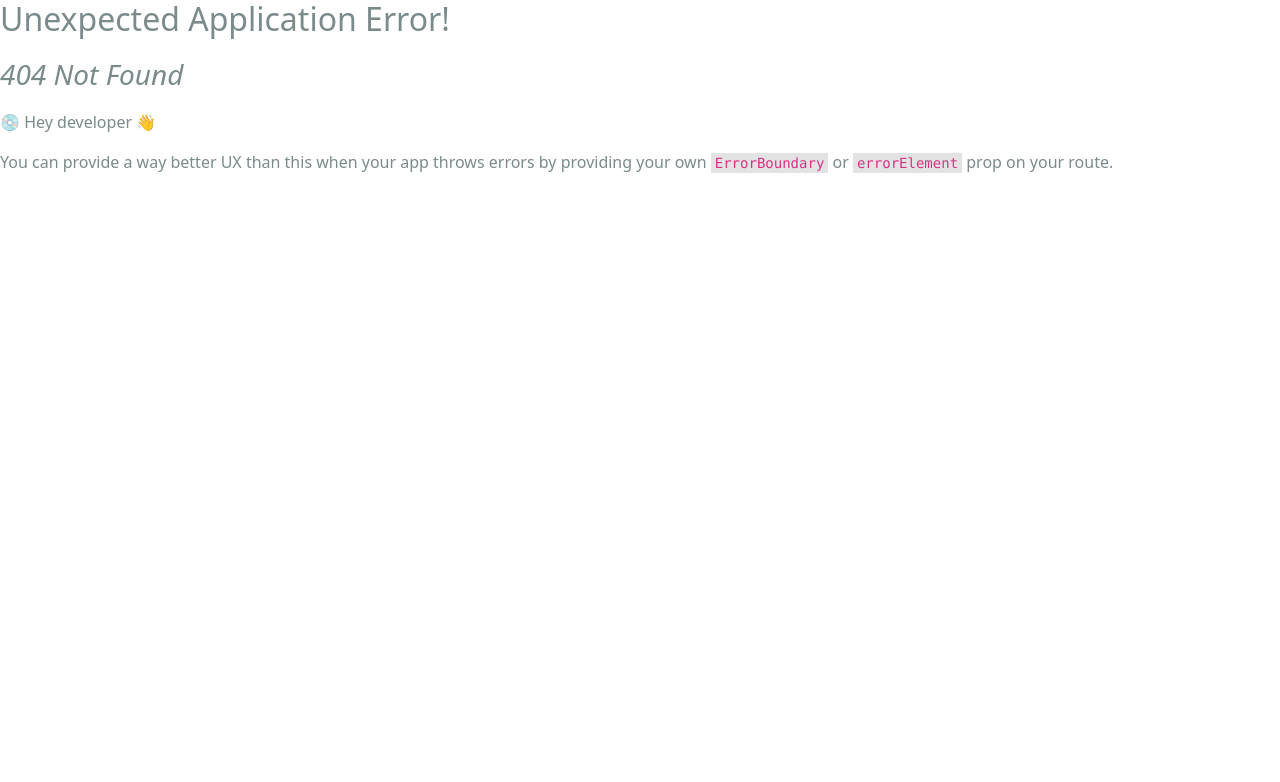
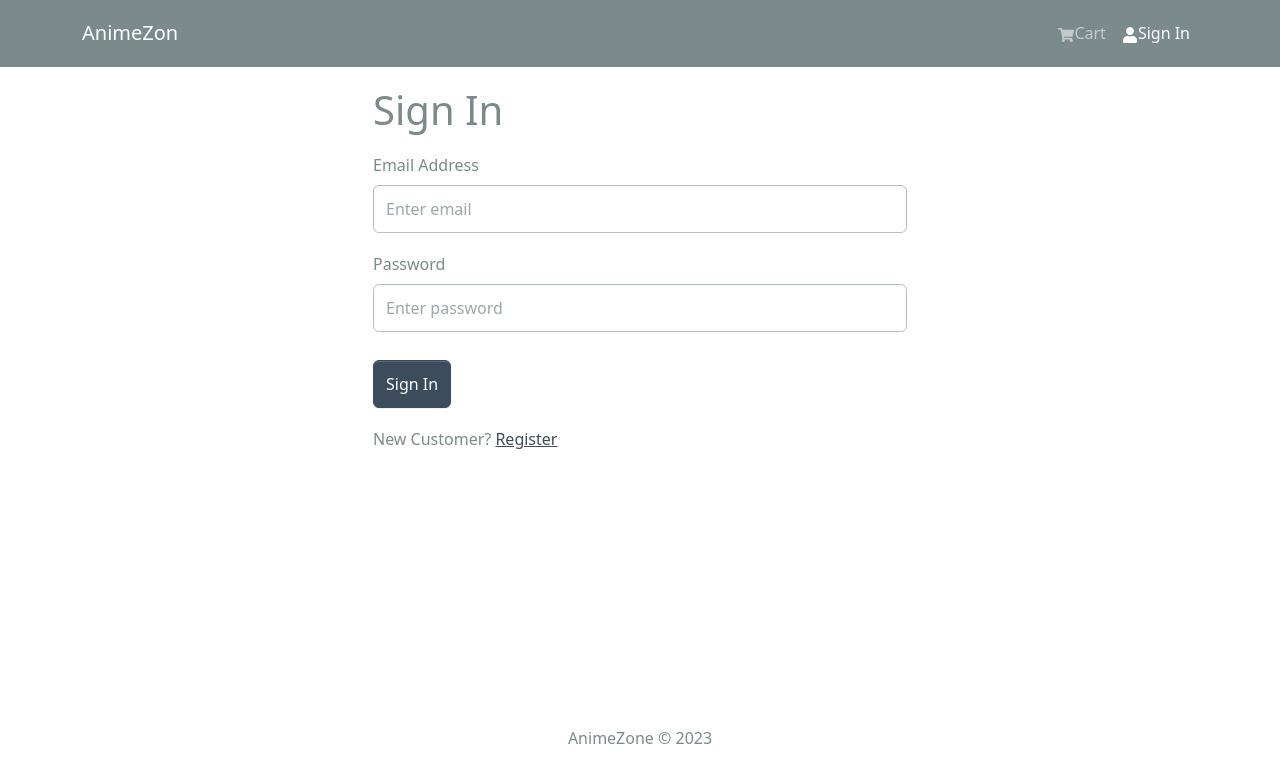
Before and after one commit to Minsu386/AnimeZon_v2, a React (Create React App) app in the folder frontend/: page /login in a window 1280 px wide. Before the commit this address had no page. Shown: the top 782 px of the page. Built offline with nearby package versions, Linux system fonts and the light colour scheme.

Commit message:
Login Functionality created

```diff
--- a/frontend/package.json
+++ b/frontend/package.json
@@ -18,6 +18,7 @@
     "react-router-bootstrap": "^0.26.2",
     "react-router-dom": "^6.14.2",
     "react-scripts": "5.0.1",
+    "react-toastify": "^9.1.3",
     "web-vitals": "^2.1.4"
   },
   "scripts": {
--- a/frontend/src/App.js
+++ b/frontend/src/App.js
@@ -1,6 +1,8 @@
 import React from 'react';
 import { Container } from 'react-bootstrap';
 import { Outlet } from 'react-router-dom';
+import { ToastContainer } from 'react-toastify'
+import 'react-toastify/dist/ReactToastify.css'
 import Header from './components/Header';
 import Footer from './components/Footer';
 
@@ -15,6 +17,7 @@
         </Container>
       </main>
       <Footer />
+      <ToastContainer />
     </>
   )
 }
--- /dev/null
+++ b/frontend/src/components/FormContainer.jsx
@@ -0,0 +1,17 @@
+import { Container, Row, Col } from 'react-bootstrap'
+
+import React, { children } from 'react'
+
+const FormContainer = ( {children} ) => {
+  return (
+    <Container>
+      <Row className='justify-content-md-center'>
+        <Col xs={12} md={6}>
+          { children}
+        </Col>
+      </Row>
+    </Container>
+  )
+}
+
+export default FormContainer
--- a/frontend/src/components/Header.jsx
+++ b/frontend/src/components/Header.jsx
@@ -1,13 +1,17 @@
 import React from 'react'
 import { useSelector } from 'react-redux';
-import { Badge, Navbar, Nav, Container, NavbarBrand } from 'react-bootstrap';
+import { Badge, Navbar, Nav, Container, NavbarBrand, NavDropdown } from 'react-bootstrap';
 import { FaShoppingCart, FaUser } from 'react-icons/fa';
 import { LinkContainer } from 'react-router-bootstrap';
 import { Link } from 'react-router-dom';
 
 const Header = () => {
   const { cartItems } = useSelector((state) => state.cart);
+  const { userInfo } = useSelector((state) => state.auth);
 
+  const logoutHandler = () => {
+    console.log('logout');
+  }
 
   return (
     <header>
@@ -32,9 +36,23 @@
 
                 </Nav.Link>
               </LinkContainer>
-              <LinkContainer to='/login'>
-                <Nav.Link><FaShoppingCart />Sign In</Nav.Link>
+              { userInfo ? (
+                <NavDropdown title={userInfo.name} id='username'>
+                  <LinkContainer to='/profile'>
+                    <NavDropdown.Item>Profile</NavDropdown.Item>
+                  </LinkContainer>
+                  <NavDropdown.Item onClick={logoutHandler}>
+                    Logout
+                  </NavDropdown.Item>
+                </NavDropdown>
+              ) : (
+                <LinkContainer to='/login'>
+                <Nav.Link href='/login'>
+                  <FaUser />Sign In
+                </Nav.Link>
               </LinkContainer>
+              )}
+
             </Nav>
           </Navbar.Collapse>
         </Container>
--- a/frontend/src/index.js
+++ b/frontend/src/index.js
@@ -11,6 +11,8 @@
 import HomeScreen from './screens/HomeScreen';
 import ProductScreen from './screens/ProductScreen';
 import CartScreen from './screens/CartScreen';
+import LoginScreen from './screens/LoginScreen';
+
 
 const router = createBrowserRouter(
   createRoutesFromElements(
@@ -18,6 +20,7 @@
       <Route index={true} path="/" element={<HomeScreen />} />
       <Route path="/product/:id" element={<ProductScreen />} />
       <Route path="/cart" element={<CartScreen />} />
+      <Route path="/login" element={<LoginScreen />} />
     </Route>
   )
 )
--- /dev/null
+++ b/frontend/src/screens/LoginScreen.jsx
@@ -0,0 +1,85 @@
+import React, { useState, useEffect } from 'react'
+import { Link, useLocation, useNavigate } from 'react-router-dom';
+import { useDispatch, useSelector } from 'react-redux';
+import { Form, Button, Row, Col } from 'react-bootstrap';
+import FormContainer from '../components/FormContainer';
+import Loader from '../components/loader';
+import { useLoginMutation } from '../slices/usersApiSlice';
+import { setCredentials } from '../slices/authSlice';
+import { toast } from 'react-toastify';
+
+
+const LoginScreen = () => {
+  const [email, setEmail] = useState('')
+  const [password, setPassword] = useState('')
+
+  const dispatch = useDispatch();
+  const navigate = useNavigate();
+
+  const [login, {isLoading}] = useLoginMutation();
+
+  const { userInfo } = useSelector((state) => state.auth);
+
+  const { search } = useLocation();
+  const sp = new URLSearchParams(search);
+  const redirect = sp.get('redirect') || '/';
+
+  useEffect(() => {
+    if (userInfo) {
+      navigate(redirect);
+    }
+  }, [userInfo, redirect, navigate])
+
+  const submitHandler = async (e) => {
+    e.preventDefault()
+    try {
+      const res = await login({ email, password }).unwrap();
+      dispatch(setCredentials({...res, }));
+      navigate(redirect);
+    } catch (err) {
+      toast.error(err?.data?.message || err.error)
+    }
+  }
+
+  return (
+    <FormContainer>
+      <h1>Sign In</h1>
+
+      <Form onSubmit={submitHandler}>
+        <Form.Group controlId='email' className='my-3'>
+          <Form.Label>Email Address</Form.Label>
+          <Form.Control
+            type='email'
+            placeholder='Enter email'
+            value={email}
+            onChange={(e) => setEmail(e.target.value)}>
+          </Form.Control>
+        </Form.Group>
+
+        <Form.Group controlId='password' className='my-3'>
+          <Form.Label>Password</Form.Label>
+          <Form.Control
+            type='password'
+            placeholder='Enter password'
+            value={password}
+            onChange={(e) => setPassword(e.target.value)}>
+          </Form.Control>
+        </Form.Group>
+
+        <Button type='submit' variant='primary' className='mt-2' disabled={ isLoading }>
+          Sign In
+        </Button>
+
+        { isLoading && <Loader /> }
+      </Form>
+
+      <Row className='py-3'>
+        <Col>
+          New Customer? <Link to={ redirect ? `/register?redirect=${redirect}` : `/register` }>Register</Link>
+        </Col>
+      </Row>
+    </FormContainer>
+  )
+}
+
+export default LoginScreen
--- /dev/null
+++ b/frontend/src/slices/authSlice.js
@@ -0,0 +1,22 @@
+import { createSlice } from '@reduxjs/toolkit';
+
+const initialState = {
+  userInfo: localStorage.getItem('userInfo')
+    ? JSON.parse(localStorage.getItem('userInfo'))
+    : null,
+};
+
+const authSlice = createSlice({
+  name: 'auth',
+  initialState,
+  reducers: {
+    setCredentials: (state, action) => {
+      state.userInfo = action.payload;
+      localStorage.setItem('userInfo', JSON.stringify(action.payload));
+    },
+  },
+});
+
+export const { setCredentials } = authSlice.actions;
+
+export default authSlice.reducer;
--- /dev/null
+++ b/frontend/src/slices/usersApiSlice.js
@@ -0,0 +1,16 @@
+import { apiSlice } from './apiSlice';
+import { USERS_URL } from '../constants';
+
+export const userApiSlice = apiSlice.injectEndpoints({
+  endpoints: (builder) => ({
+    login: builder.mutation({
+      query: (data) => ({
+        url: `${USERS_URL}/auth`,
+        method: 'POST',
+        body: data,
+      }),
+    }),
+  }),
+});
+
+export const { useLoginMutation } = userApiSlice;
--- a/frontend/src/store.js
+++ b/frontend/src/store.js
@@ -1,12 +1,14 @@
-import { configureStore, getDefaultMiddleware } from "@reduxjs/toolkit";
+import { configureStore} from "@reduxjs/toolkit";
 import { apiSlice } from './slices/apiSlice';
 import cartSliceReducer from './slices/cartSlice';
+import authSliceReducer from './slices/authSlice';
 
 
 const store = configureStore({
   reducer: {
     [apiSlice.reducerPath]: apiSlice.reducer,
-    cart: cartSliceReducer
+    cart: cartSliceReducer,
+    auth: authSliceReducer,
   },
   middleware: (getDefaultMiddleware) =>
     getDefaultMiddleware().concat(apiSlice.middleware),
```
Also changed, not shown: 1 other file (tests, documents, lock files or other folders).
